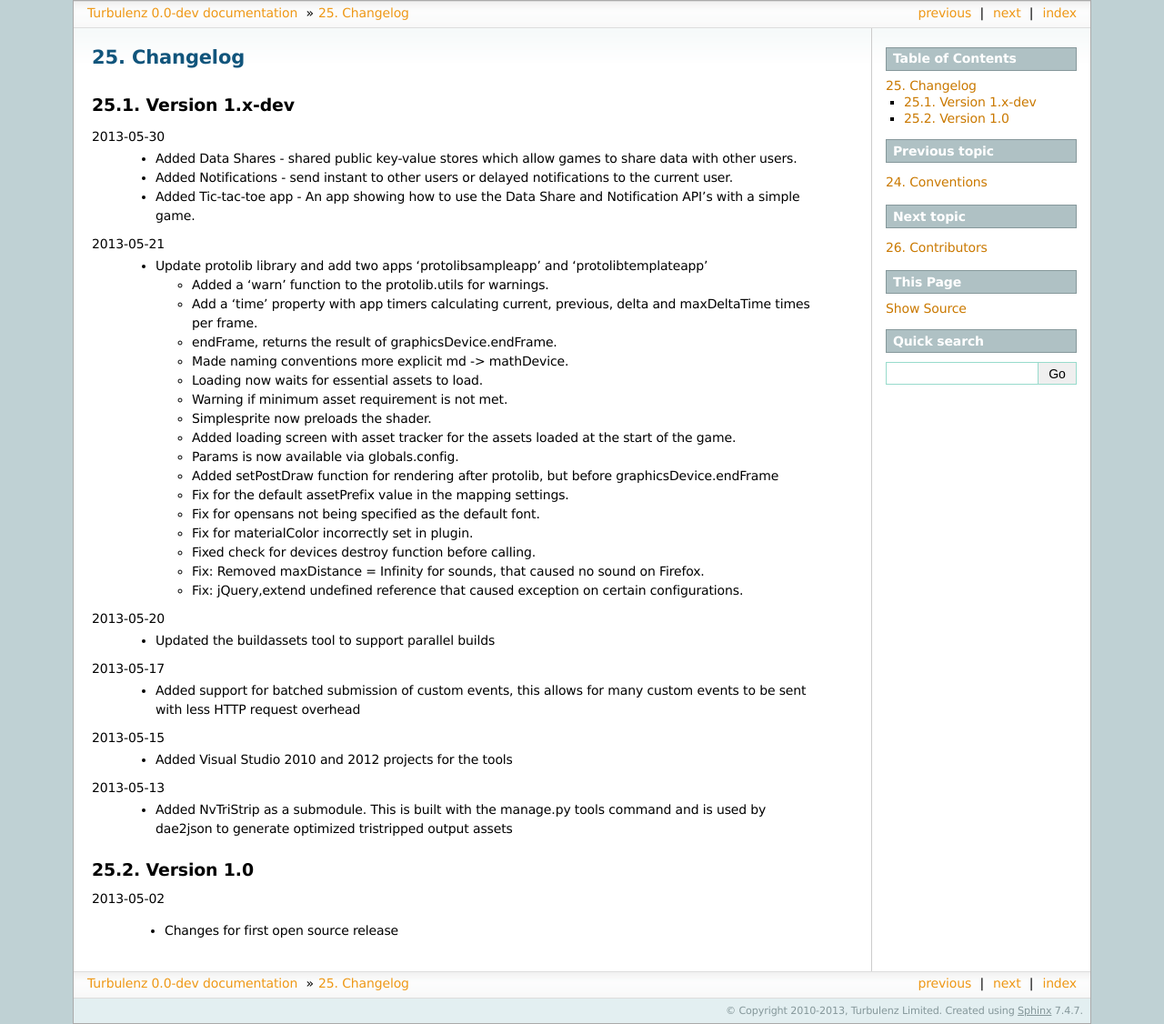
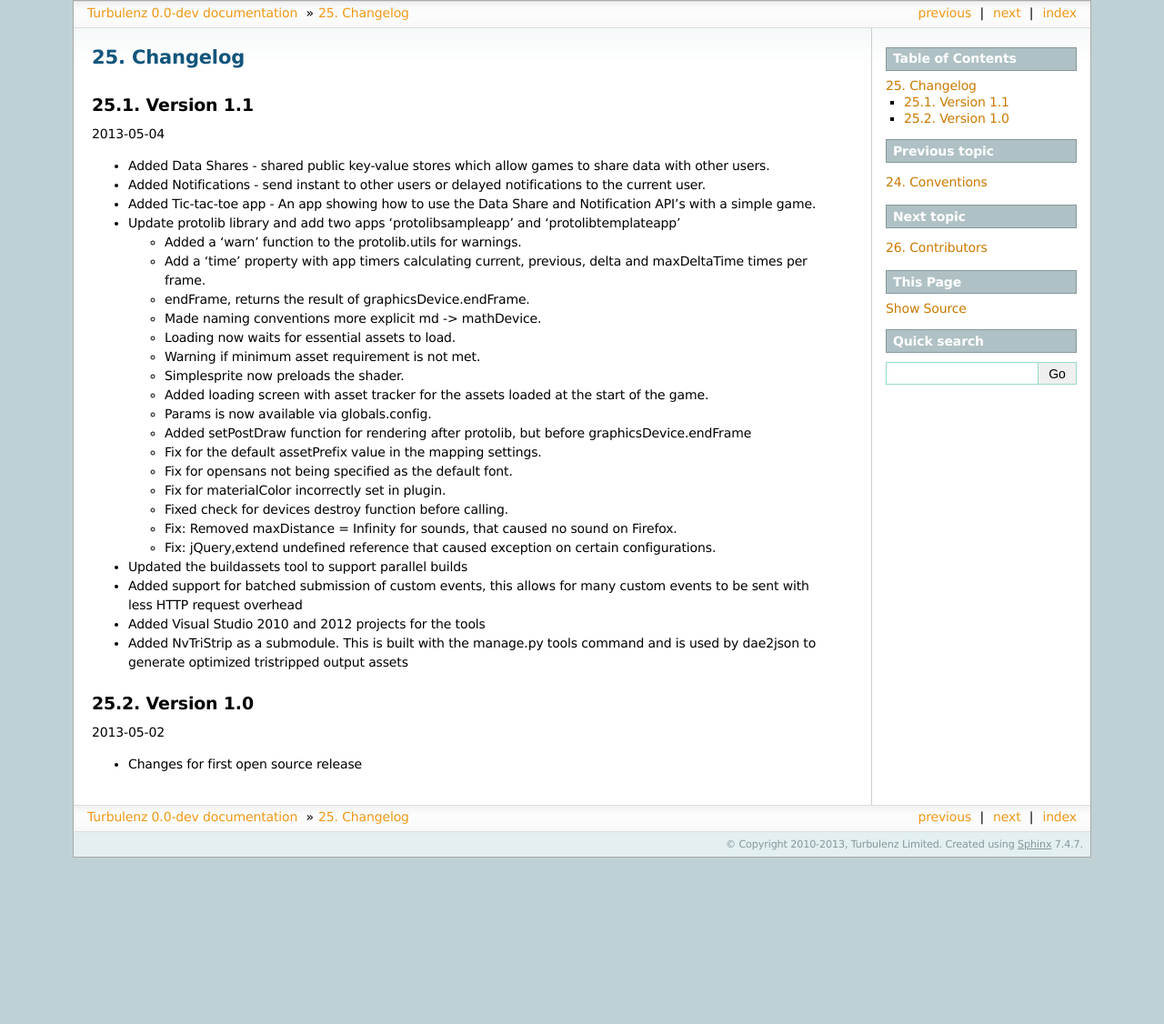
Before and after one commit to turbulenz/turbulenz_engine, a Sphinx documentation site: the page built from docs/source/changelog.rst, in a window 1280 px wide. Shown: the whole page at 91% size. Built offline with Sphinx 7.4.7, drawn with Linux system fonts in a browser that asks for light colours; after the commit the page ends 943 px from its top, so only the background shows below that.

Commit message:
Update changelog for 1.1 release

```diff
--- a/docs/source/changelog.rst
+++ b/docs/source/changelog.rst
@@ -7,44 +7,39 @@
 Changelog
 ---------
 
-Version 1.x-dev
----------------
+Version 1.1
+-----------
 
-2013-05-30
-    - Added Data Shares - shared public key-value stores which allow games to share data with other users.
-    - Added Notifications - send instant to other users or delayed notifications to the current user.
-    - Added Tic-tac-toe app - An app showing how to use the Data Share and Notification API's with a simple game.
+2013-05-04
 
-2013-05-21
-    - Update protolib library and add two apps 'protolibsampleapp' and 'protolibtemplateapp'
+- Added Data Shares - shared public key-value stores which allow games to share data with other users.
+- Added Notifications - send instant to other users or delayed notifications to the current user.
+- Added Tic-tac-toe app - An app showing how to use the Data Share and Notification API's with a simple game.
+- Update protolib library and add two apps 'protolibsampleapp' and 'protolibtemplateapp'
 
-      * Added a 'warn' function to the protolib.utils for warnings.
-      * Add a 'time' property with app timers calculating current, previous, delta and maxDeltaTime times per frame.
-      * endFrame, returns the result of graphicsDevice.endFrame.
-      * Made naming conventions more explicit md -> mathDevice.
-      * Loading now waits for essential assets to load.
-      * Warning if minimum asset requirement is not met.
-      * Simplesprite now preloads the shader.
-      * Added loading screen with asset tracker for the assets loaded at the start of the game.
-      * Params is now available via globals.config.
-      * Added setPostDraw function for rendering after protolib, but before graphicsDevice.endFrame
+  * Added a 'warn' function to the protolib.utils for warnings.
+  * Add a 'time' property with app timers calculating current, previous, delta and maxDeltaTime times per frame.
+  * endFrame, returns the result of graphicsDevice.endFrame.
+  * Made naming conventions more explicit md -> mathDevice.
+  * Loading now waits for essential assets to load.
+  * Warning if minimum asset requirement is not met.
+  * Simplesprite now preloads the shader.
+  * Added loading screen with asset tracker for the assets loaded at the start of the game.
+  * Params is now available via globals.config.
+  * Added setPostDraw function for rendering after protolib, but before graphicsDevice.endFrame
 
-      * Fix for the default assetPrefix value in the mapping settings.
-      * Fix for opensans not being specified as the default font.
-      * Fix for materialColor incorrectly set in plugin.
-      * Fixed check for devices destroy function before calling.
-      * Fix: Removed maxDistance = Infinity for sounds, that caused no sound on Firefox.
-      * Fix: jQuery,extend undefined reference that caused exception on certain configurations.
-2013-05-20
-    - Updated the buildassets tool to support parallel builds
-2013-05-17
-    - Added support for batched submission of custom events, this allows for many custom events to be sent
-      with less HTTP request overhead
-2013-05-15
-    - Added Visual Studio 2010 and 2012 projects for the tools
-2013-05-13
-    - Added NvTriStrip as a submodule. This is built with the manage.py tools command and is used by dae2json
-      to generate optimized tristripped output assets
+  * Fix for the default assetPrefix value in the mapping settings.
+  * Fix for opensans not being specified as the default font.
+  * Fix for materialColor incorrectly set in plugin.
+  * Fixed check for devices destroy function before calling.
+  * Fix: Removed maxDistance = Infinity for sounds, that caused no sound on Firefox.
+  * Fix: jQuery,extend undefined reference that caused exception on certain configurations.
+- Updated the buildassets tool to support parallel builds
+- Added support for batched submission of custom events, this allows for many custom events to be sent
+  with less HTTP request overhead
+- Added Visual Studio 2010 and 2012 projects for the tools
+- Added NvTriStrip as a submodule. This is built with the manage.py tools command and is used by dae2json
+  to generate optimized tristripped output assets
 
 
 Version 1.0
@@ -52,4 +47,4 @@ Version 1.0
 
 2013-05-02
 
-    - Changes for first open source release
+- Changes for first open source release
```
